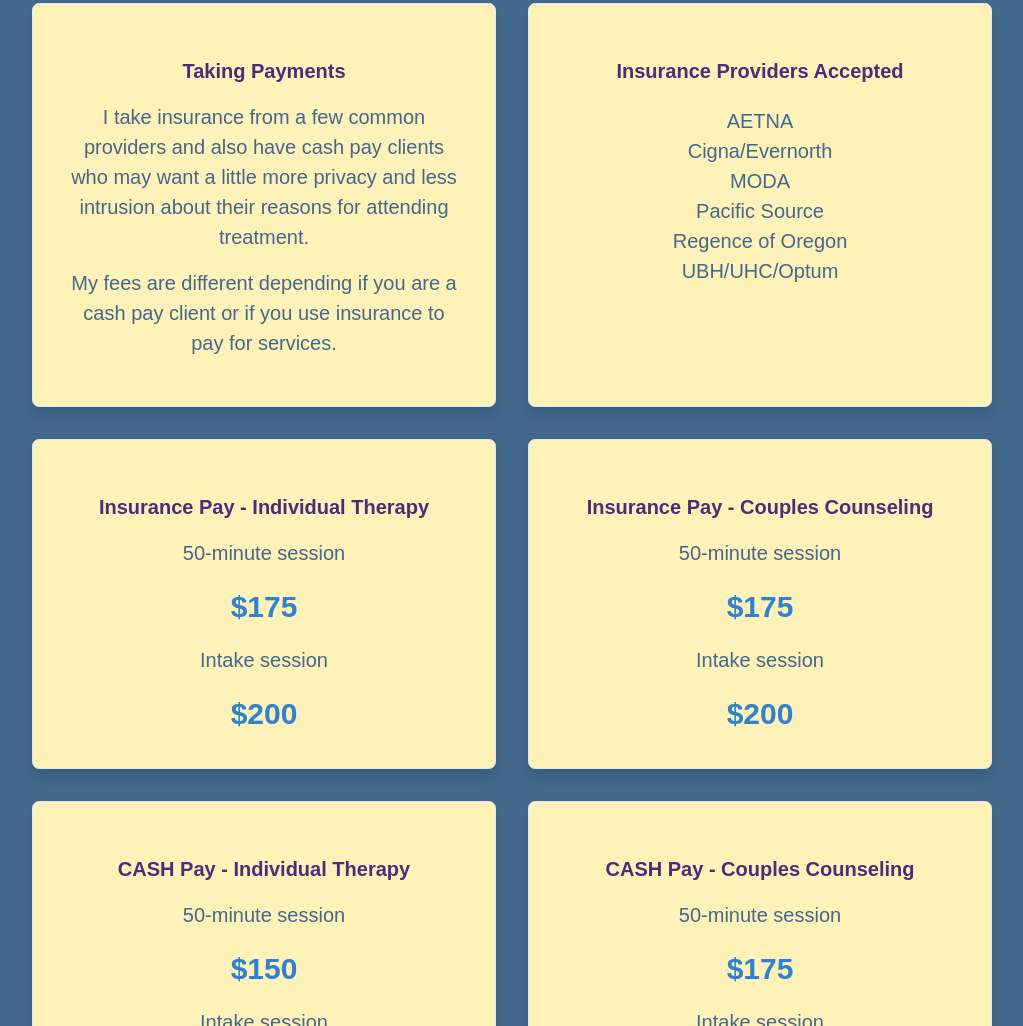
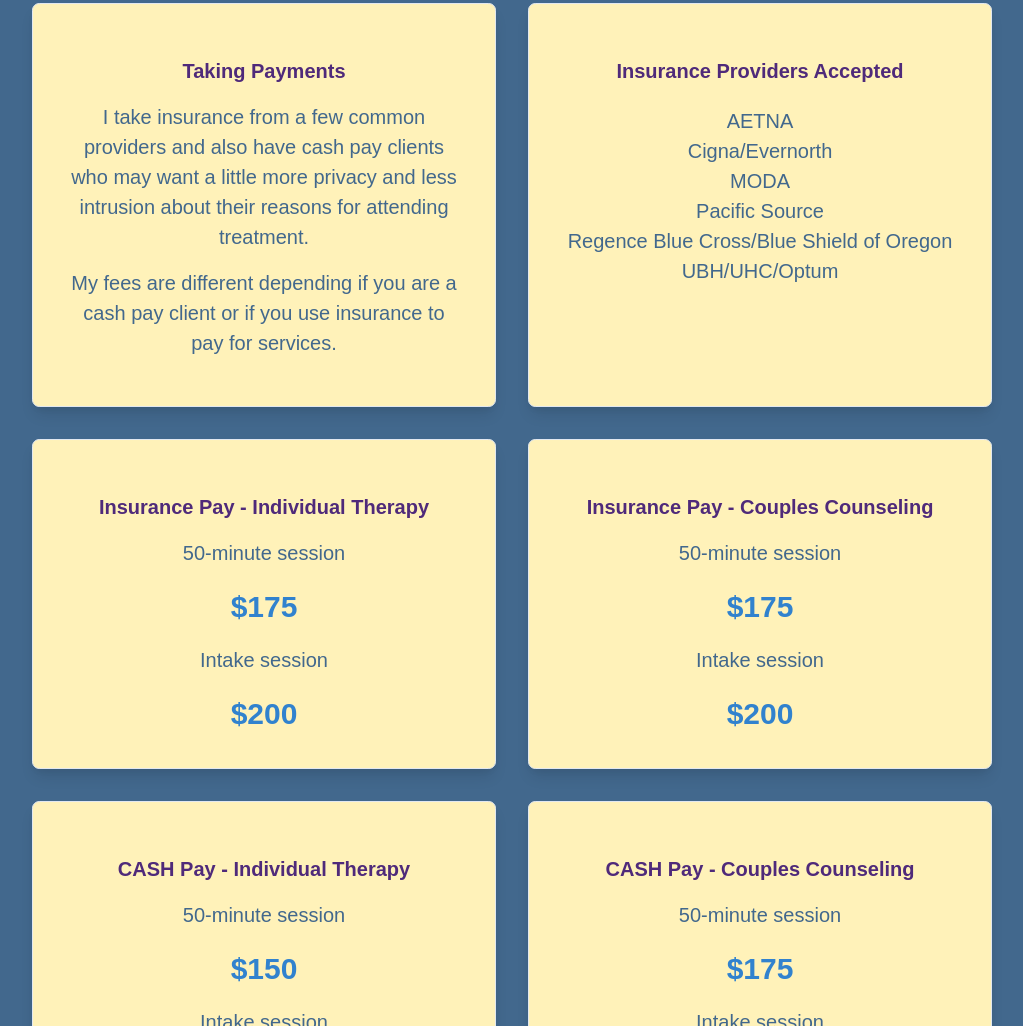
Before and after one commit to timcombs/meaningful_bridges, a plain HTML site: page index.html in a window 1280 px wide. Shown: the part 4750-5776 px from the top of the page, without its empty margins (128-1151 px from the left). Drawn offline with Linux system fonts and the light colour scheme; a web font is replaced by a local one.

Commit message:
updated index.html to reflect Regence is Blue Cross/Blue Shield

```diff
--- a/index.html
+++ b/index.html
@@ -377,7 +377,7 @@
                 <li>Cigna/Evernorth</li>
                 <li>MODA</li>
                 <li>Pacific Source</li>
-                <li>Regence of Oregon</li>
+                <li>Regence Blue Cross/Blue Shield of Oregon</li>
                 <li>UBH/UHC/Optum</li>
               </ul>
             </article>
```
